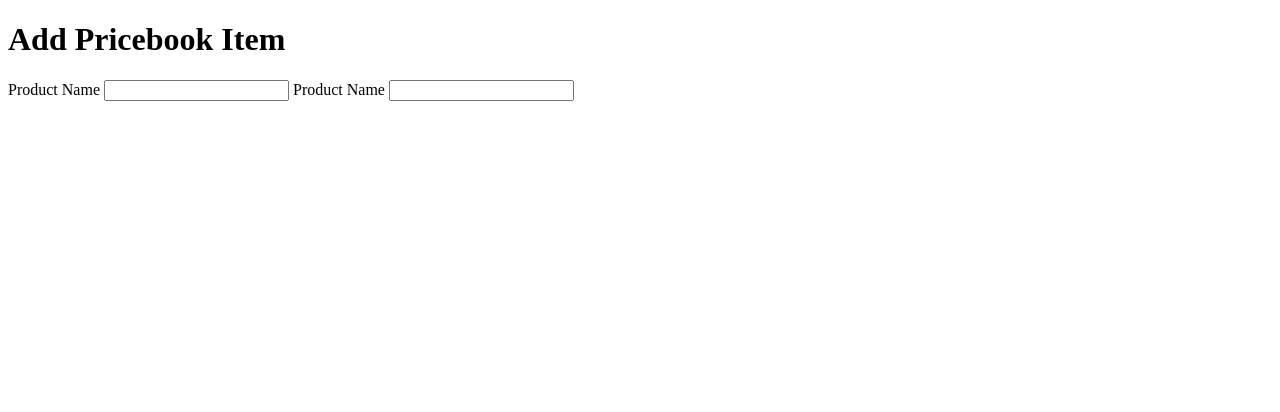
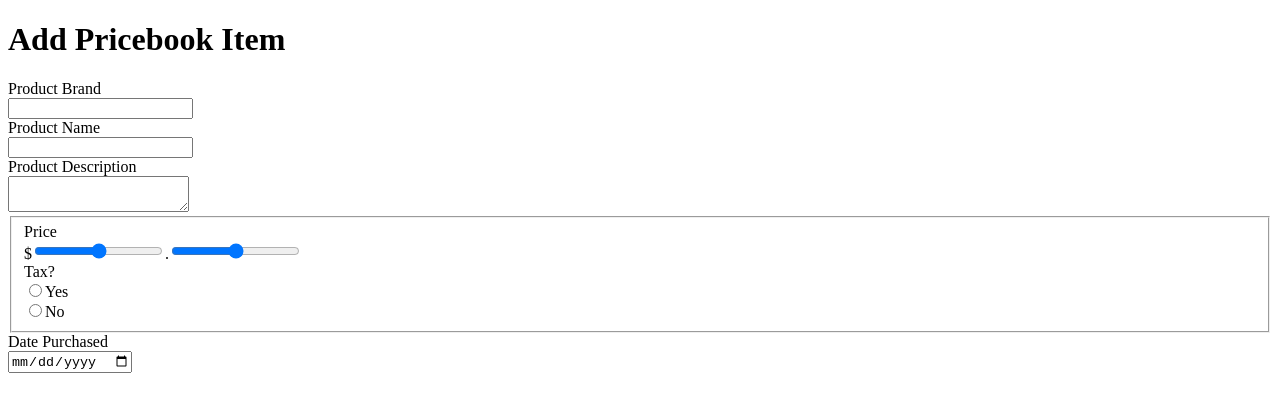
Before and after one commit to b42576/vfw-project1, a plain HTML site: page additem.html in a window 1280 px wide. Drawn offline with Linux system fonts and the light colour scheme.

Commit message:
Adding required form elements

```diff
--- a/additem.html
+++ b/additem.html
@@ -11,10 +11,23 @@
     <body>
         <h1>Add Pricebook Item</h1>
         <form>
-            <label for="productName">Product Name</label>
-            <input id="productName" name="productName" type="text">
-            <label for="productName">Product Name</label>
-            <input id="productName" name="productName" type="text">
+            <label for="productBrand">Product Brand</label><br />
+            <input type="text" name="productBrand" id="productBrand"><br />
+            <label for="productName">Product Name</label><br />
+            <input type="text" name="productName" id="productName"><br />
+            <label for="productDescription">Product Description</label><br />
+            <textarea name="productDescription" id="productDescription"></textarea><br />
+            <fieldset>
+                <label for="priceD">Price</label><br />
+                $<input type="range" name="dollars" min="0" max="100" id="priceD">.<input type="range" name="cents" min="00" max="99" id="priceC"><br />
+                <label for="tax">Tax?</label><br />
+                <input type="radio" name="sex" value="1">Yes<br />
+                <input type="radio" name="sex" value="0">No<br />
+            </fieldset>
+
+            <label for="datePurchased">Date Purchased</label><br />
+            <input type="date" name="datePurchased" id="datePurchased"><br />
+
 
         </form>
     </body>
```
